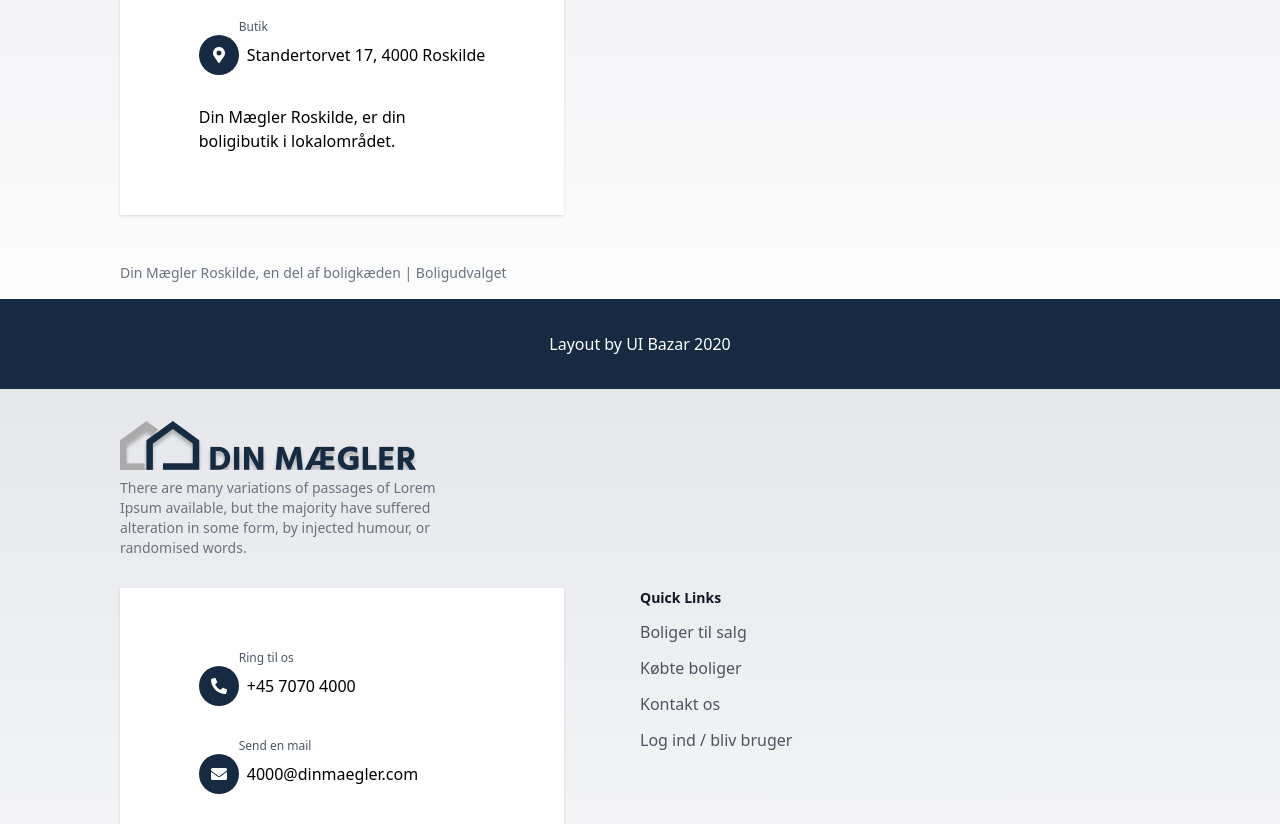
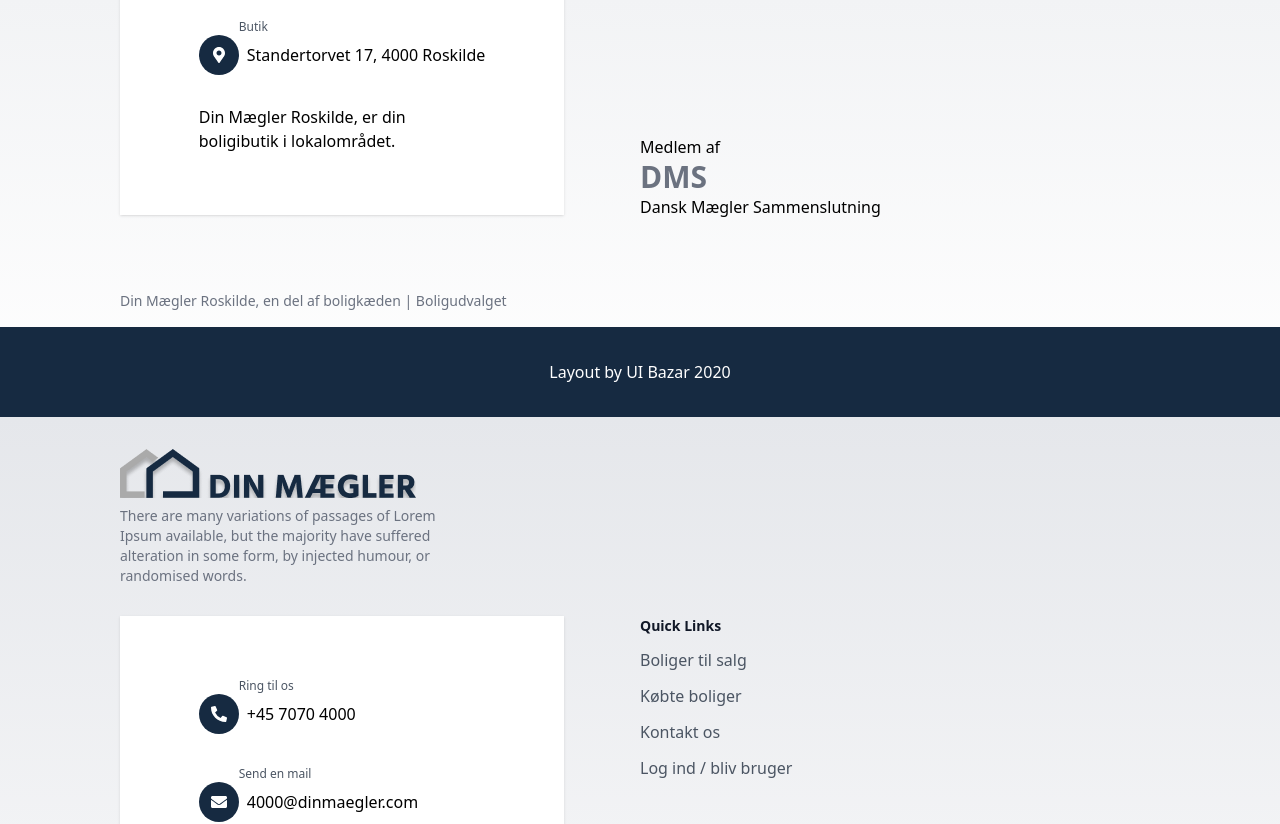
Before and after one commit to Mathiassren/maeglersite, a React (Vite) app: page /sale in a window 1280 px wide. Shown: the part 960-1784 px from the top of the page. Built offline with nearby package versions, Linux system fonts and the light colour scheme; no server answers.

Commit message:
Details changed for footer and header

```diff
--- a/src/components/Footer.jsx
+++ b/src/components/Footer.jsx
@@ -47,11 +47,10 @@
                 </ul>
               </div>
             </div>
-
             <div className="w-full sm:w-1/2 lg:w-1/4 mb-6">
               <h2 className="text-gray-900 text-sm font-semibold mb-3">
                 Quick Links
-              </h2>
+              </h2>{" "}
               <nav className="list-none">
                 <li className="mb-3">
                   <a href="#" className="text-gray-600 hover:text-gray-800">
@@ -72,7 +71,12 @@
                   <a href="#" className="text-gray-600 hover:text-gray-800">
                     Log ind / bliv bruger
                   </a>
-                </li>
+                </li>{" "}
+                <div className="w-[250px]">
+                  <p className="mt-[190px]">Medlem af</p>
+                  <h2 className="text-3xl font-bold text-gray-500">DMS</h2>
+                  <p>Dansk Mægler Sammenslutning</p>
+                </div>
               </nav>
             </div>
           </div>
@@ -83,8 +87,8 @@
               Din Mægler Roskilde, en del af boligkæden | Boligudvalget
             </p>
           </div>
-        </div>{" "}
-      </div>{" "}
+        </div>
+      </div>
       <div className="bg-Button text-white h-[90px] items-center flex justify-center">
         <p className="">Layout by UI Bazar 2020</p>
       </div>
--- a/src/components/Header.jsx
+++ b/src/components/Header.jsx
@@ -1,5 +1,5 @@
 import React from "react";
-import Heroimg from "../assets/Hero.jpg"; // Ensure this path is correct relative to this file
+import Heroimg from "../assets/banner_2.jpg"; // Ensure this path is correct relative to this file
 
 const Hero = () => {
   return (
--- a/src/components/InfoNav.jsx
+++ b/src/components/InfoNav.jsx
@@ -21,12 +21,16 @@
                   <a>Mæglere</a>
                 </li>
               </Link>
+              <Link to="/fav">
                 <li>
                   <a>Mine favoritter</a>
                 </li>
+              </Link>
+              <Link to="/contact">
                 <li>
                   <a>Kontakt os</a>
                 </li>
+              </Link>
             </ul>
           </nav>
         </section>
```
Lines whose indentation alone changed are shown as unchanged.
